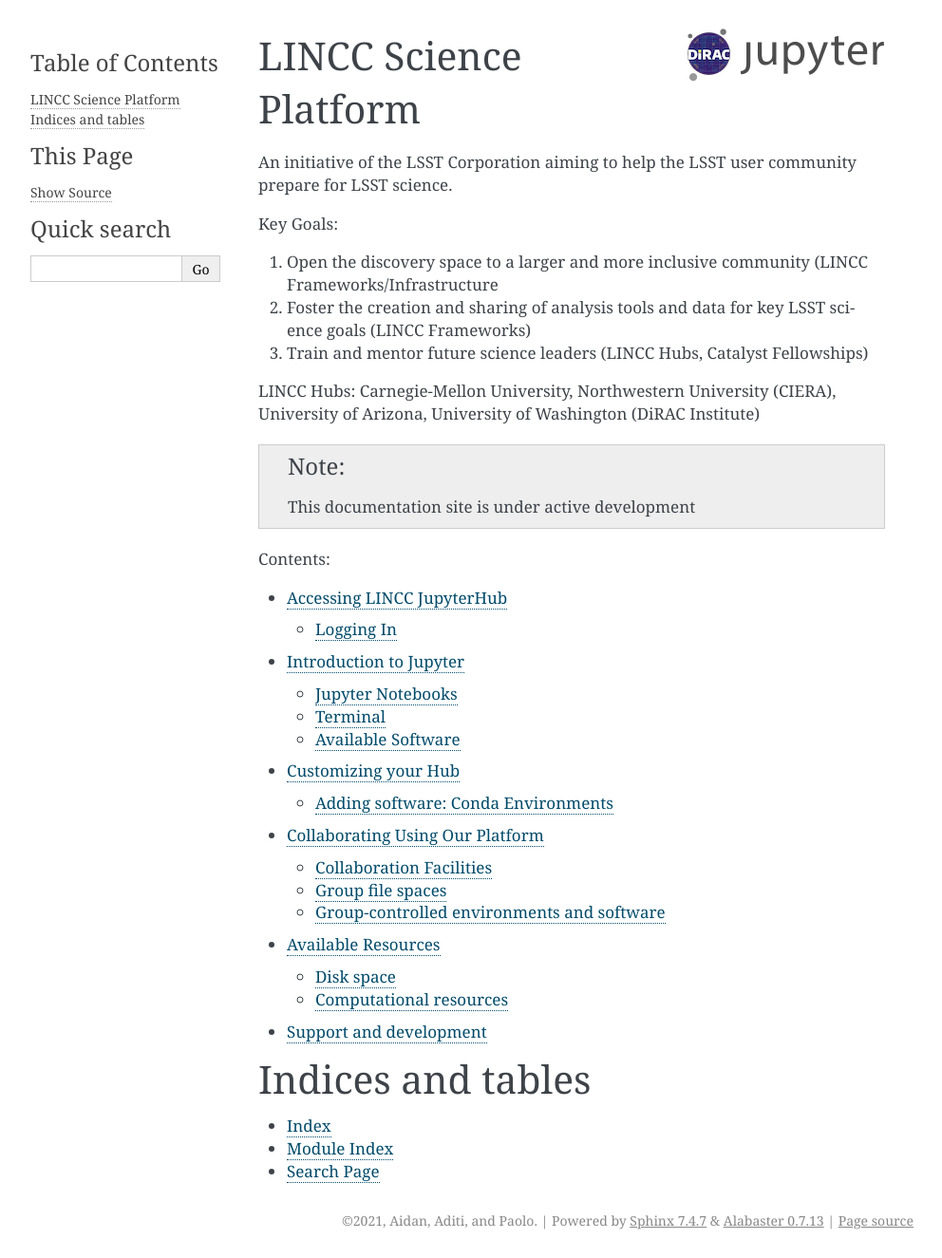
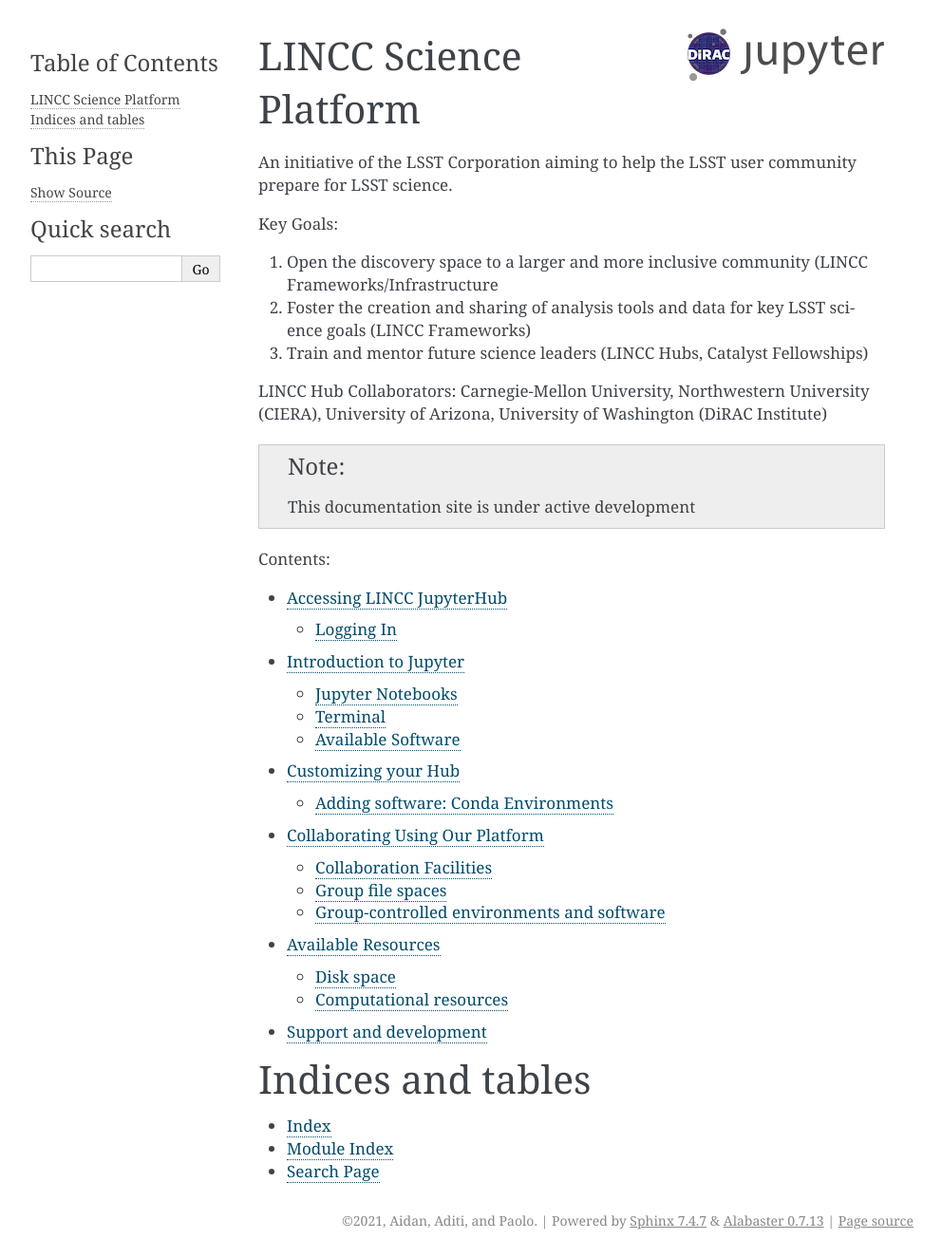
Before and after one commit to lincc-hub/lincc-hub-docs, a Sphinx documentation site: the page built from docs/source/index.rst, in a window 1280 px wide. Shown: the whole page at 95% size, without its empty margins (148-1140 px from the left). Built offline with Sphinx 7.4.7, drawn with Linux system fonts in a browser that asks for light colours.

Commit message:
testing webhook

```diff
--- a/docs/source/index.rst
+++ b/docs/source/index.rst
@@ -16,7 +16,7 @@
 2. Foster the creation and sharing of analysis tools and data for key LSST science goals (LINCC Frameworks)
 3. Train and mentor future science leaders (LINCC Hubs, Catalyst Fellowships)
 
-LINCC Hubs: Carnegie-Mellon University, Northwestern University (CIERA), University of Arizona, University of Washington (DiRAC Institute)
+LINCC Hub Collaborators: Carnegie-Mellon University, Northwestern University (CIERA), University of Arizona, University of Washington (DiRAC Institute)
 
 .. note:: This documentation site is under active development
 
```
